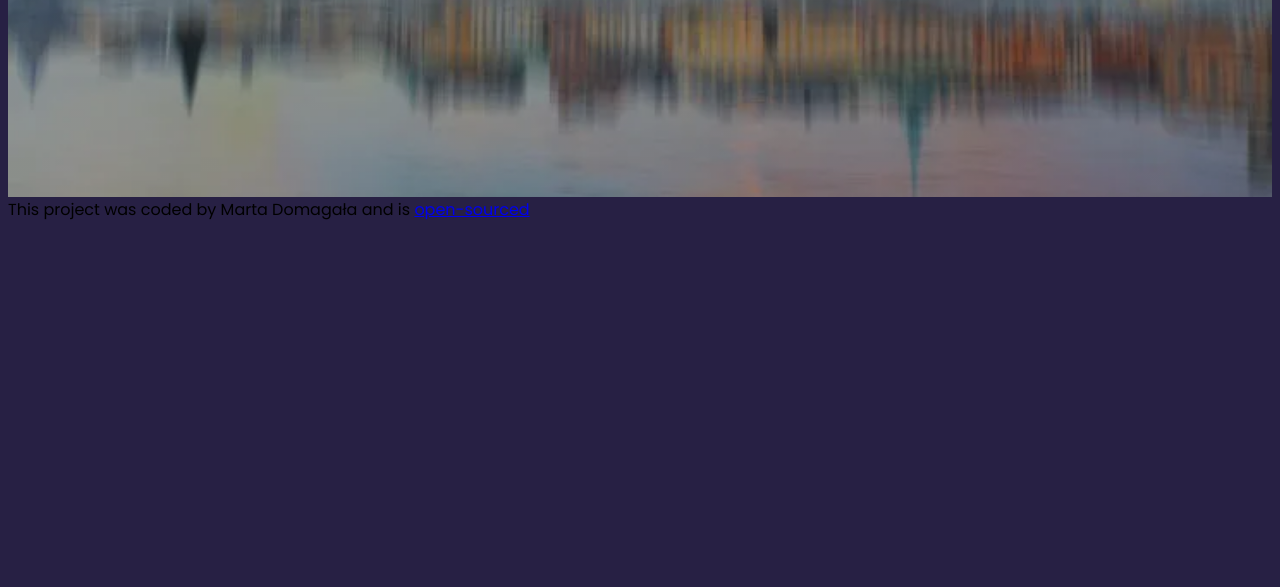
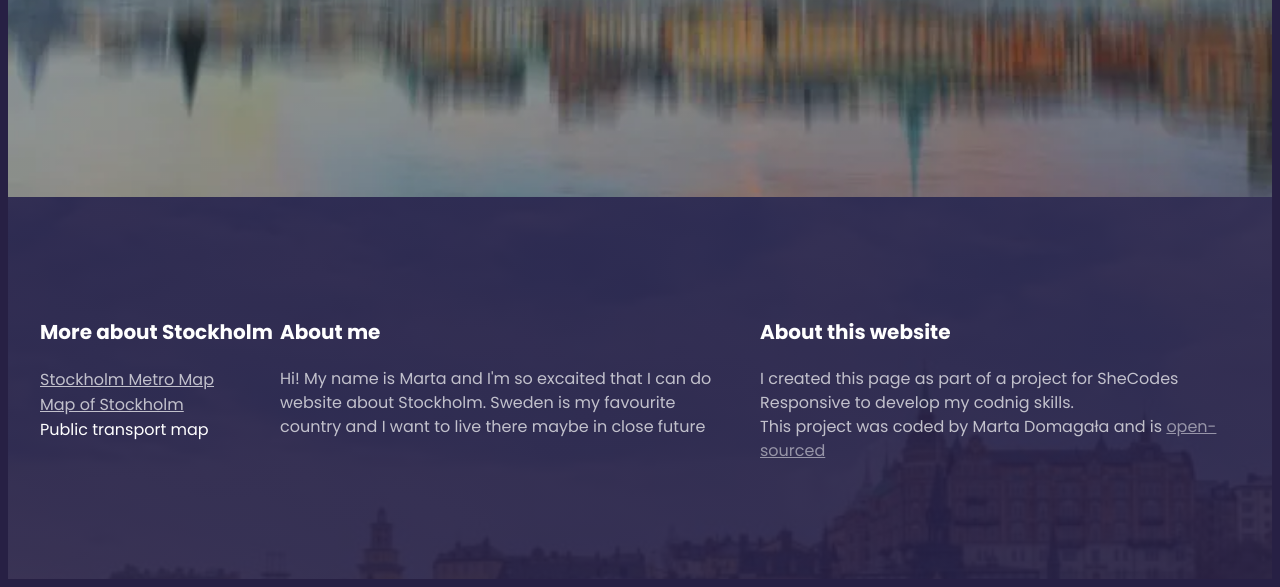
Before and after one commit to Marbowle/stockholm-travel-project, a plain HTML site: page index.html in a window 1280 px wide. Shown: the part 524-1111 px from the top of the page. Before the commit the page ends 800 px from the top, so only its background shows below. Drawn offline with Linux system fonts and the light colour scheme.

Commit message:
Added contetnt to footer and CSS

```diff
--- a/index.html
+++ b/index.html
@@ -21,13 +21,59 @@
         <h3>Capital city of Sweden</h3>
         <a href="#more">Learn more</a>
       </header>
+    </div>
     <footer>
-      This project was coded by Marta Domagała and is
+      <div class="container">
+        <section class="grid">
+          <div>
+            <h3>More about Stockholm</h3>
+            <ul>
+              <li>
+                <a
+                  href="https://tunnelbanakarta.se/stockholm-metro-map/"
+                  target="_blank"
+                >
+                  Stockholm Metro Map</a
+                >
+              </li>
+              <li>
+                <a href="https://goo.gl/maps/rA9ZsV7SsFQ6ihed9" target="_blank"
+                  >Map of Stockholm</a
+                >
+              </li>
+              <li>
+                <a
+                  href="https://moovitapp.com/index/en/public_transit-Offline_maps_Uppsala_bus_map-map-Stockholm-1083-7041"
+                  target="_blank"
+                ></a>
+                Public transport map
+              </li>
+            </ul>
+          </div>
+          <div>
+            <h3>About me</h3>
+            <p>
+              Hi! My name is Marta and I'm so excaited that I can do website
+              about Stockholm. Sweden is my favourite country and I want to live
+              there maybe in close future
+            </p>
+          </div>
+          <div>
+            <h3>About this website</h3>
+            <p>
+              I created this page as part of a project for SheCodes Responsive
+              to develop my codnig skills.
+
+              <br />This project was coded by Marta Domagała and is
               <a
                 href="https://github.com/Marbowle/stockholm-travel-project"
                 targte="_blank"
                 >open-sourced</a
               >
-    </footer></div>
+            </p>
+          </div>
+        </section>
+      </div>
+    </footer>
   </body>
 </html>
--- a/src/style.css
+++ b/src/style.css
@@ -4,6 +4,14 @@ body {
 }
 .container {
   max-width: 1400px;
+  margin: 0 auto;
+}
+.grid {
+  display: grid;
+  grid-template-columns: 1fr 2fr 2fr;
+}
+section {
+  max-width: 1200px;
   margin: 0 auto;
 }
 
@@ -49,6 +57,41 @@ header a {
   background: white;
   text-decoration: none;
 }
+footer {
+  color: white;
+  background-image: linear-gradient(
+      rgba(39, 32, 68, 0.9),
+      rgba(39, 32, 68, 0.9)
+    ),
+    url(../images/stockholm-skyline.jpg);
+  background-repeat: no-repeat;
+  background-size: cover;
+  padding: 100px 0;
+}
+footer h3 {
+  font-weight: 700;
+  font-size: 20px;
+  line-height: 30px;
+}
+footer p {
+  font-weight: 400;
+  font-size: 16px;
+  opacity: 0.7;
+  margin-right: 20px;
+  line-height: 24px;
+}
+footer ul {
+  padding: 0;
+}
+footer li {
+  list-style: none;
+  margin: 0;
+  padding: 0;
+}
+footer a {
+  color: white;
+  opacity: 0.7;
+}
 @media (max-width: 900px) {
   header {
     padding: 60px 0;
```
Lines whose indentation alone changed are shown as unchanged.
